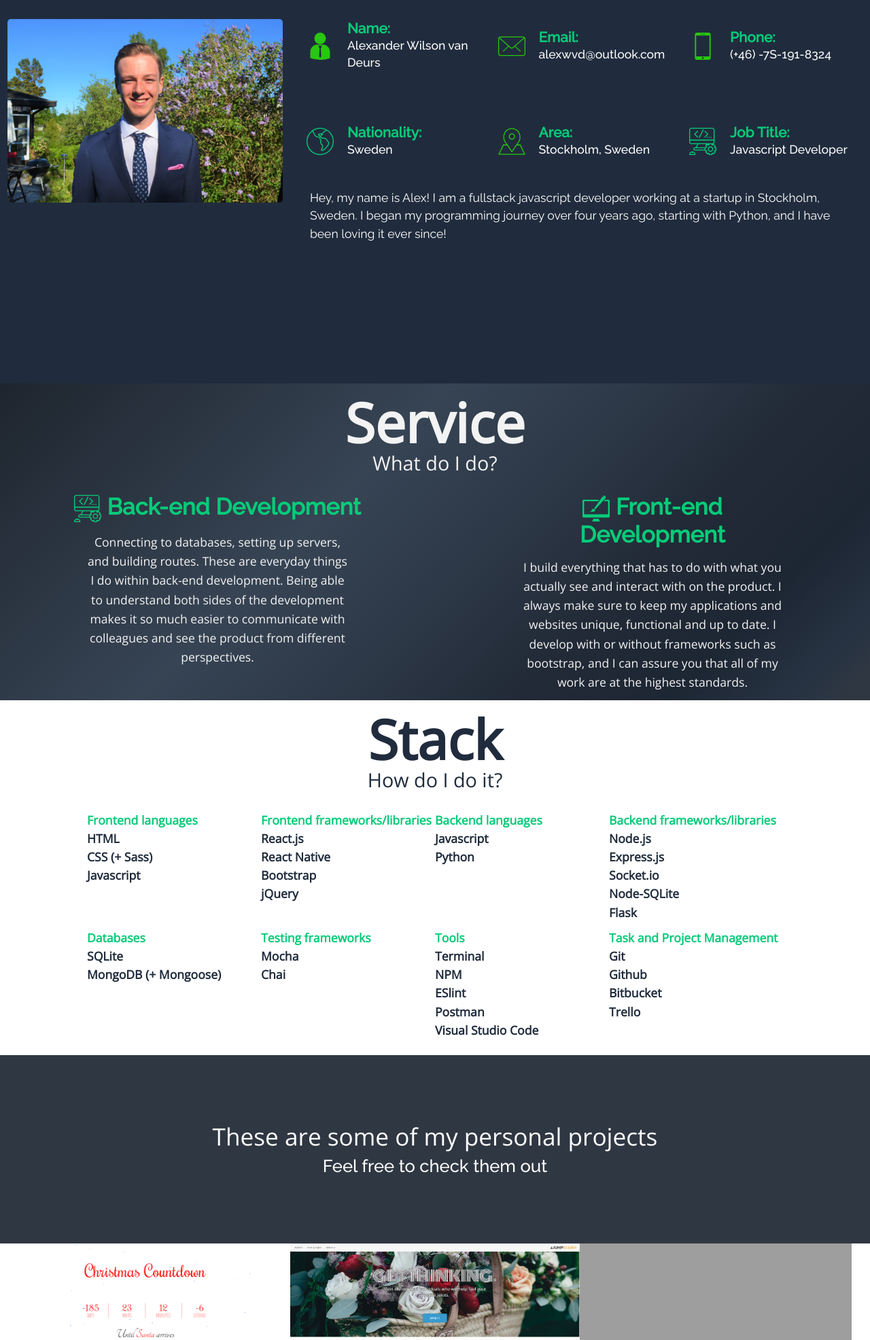
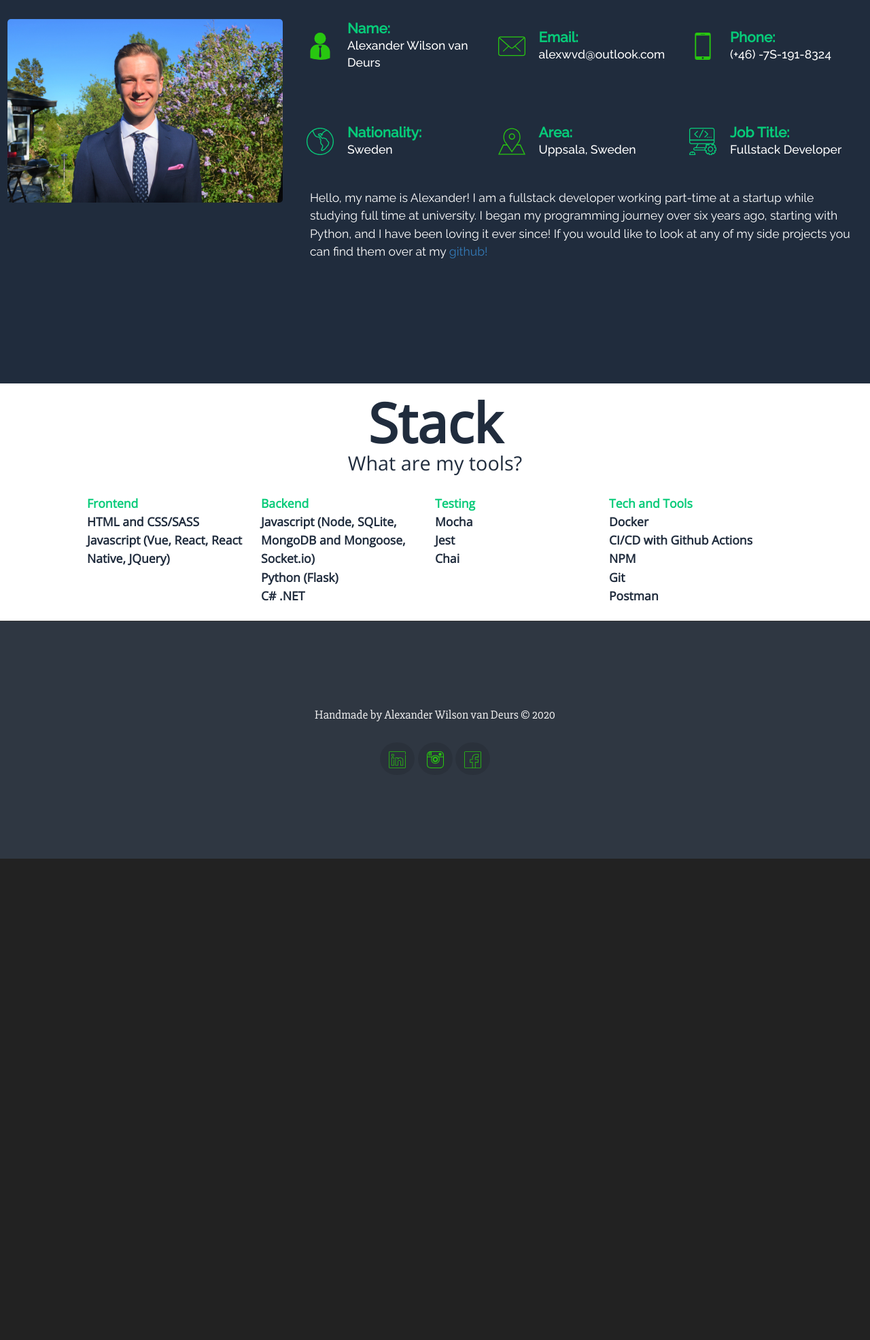
Before and after one commit to vanDeurs/portfolio, a PHP site: page / in a window 1280 px wide. Shown: the part 936-2907 px from the top of the page at 68% size. After the commit the page ends 2199 px from the top, so only its background shows below. Run offline with PHP 8.4, Linux system fonts and the light colour scheme; some libraries are stand-ins or nearby versions; some web fonts are replaced; grey boxes are pictures that could not be loaded.

Commit message:
updated website 2020 edition

```diff
--- a/index.html
+++ b/index.html
@@ -67,10 +67,10 @@
                         <img src="resources/pictures/logo2.svg" class="navbar-brand"/>
                         <li><a class="expand-right" href="#home">Home</a></li>
                         <li><a class="expand-right" href="#about">About</a></li>
-                        <li><a class="expand-right" href="#service">Service</a></li>
+                        <!-- <li><a class="expand-right" href="#service">Service</a></li> -->
                         <li><a class="expand-right" href="#stack">Stack</a></li>
-                        <li><a class="expand-right" href="#resume">Resume</a></li>
-                        <li><a class="expand-right" href="#contact">contact</a></li>
+                        <!-- <li><a class="expand-right" href="#resume">Resume</a></li> -->
+                        <!-- <li><a class="expand-right" href="#contact">contact</a></li> -->
                     </ul>
                 </div>
             </nav>
@@ -88,7 +88,7 @@
                             <h5>websites and mobile apps</h5>
                         </div>
                         <div class="hire-button">
-                            <a href="#contact">Yes, I'm available for hire</a>
+                            <a href="#about">Click on me!</a>
                         </div>
                         <div><a href="#about"><img class="mouse" src="resources/pictures/mouse.svg"/></a></div>
                     </div>
@@ -154,7 +154,7 @@
                                             <img src="resources/pictures/placeholder.svg" alt="man-logo"/>
                                             <div class="contact-info">
                                                 <h4>Area:</h4>
-                                                <p>Stockholm, Sweden</p>
+                                                <p>Uppsala, Sweden</p>
                                             </div>
                                         </div>
                                     </div>
@@ -163,13 +163,15 @@
                                             <img src="resources/pictures/coding.svg" alt="computer-icon"/>
                                             <div class="contact-info">
                                                 <h4>Job Title:</h4>
-                                                <p>Javascript Developer</p>
+                                                <p>Fullstack Developer</p>
                                             </div>
                                         </div>
                                     </div>
                                 </div>
                                 <div id="slide" class="about-block slide-in">
-                                    <p>Hey, my name is Alex! I am a fullstack javascript developer working at a startup in Stockholm, Sweden. I began my programming journey over four years ago, starting with Python, and I have been loving it ever since!</p>
+                                    <p>Hello, my name is Alexander! I am a fullstack developer working part-time at a startup while studying full time at university. I began my programming journey over six years ago, starting with Python, and I have been loving it ever since!
+                                        If you would like to look at any of my side projects you can find them over at my <a href="https://github.com/vandeurs">github!</a>
+                                    </p>
                                 </div>
                             </div>
                             </div>
@@ -180,7 +182,7 @@
         </div>
         <!-- SERVICE PAGE -->
 
-        <div class="site-wrapper" id="service">
+        <!-- <div class="site-wrapper" id="service">
             <div class="site-wrapper-inner">
                 <div class="service container-fluid">
                         <div class="col-xs-12 service-text">
@@ -197,79 +199,50 @@
                         </div>
                     </div>
                 </div>
-        </div>
+        </div> -->
 
         <div class="site-wrapper" id="stack">
             <div class="site-wrapper-inner">
                 <div class="stack container-fluid">
                     <div class="col-xs-12 stack-text">
                         <h1>Stack</h1>
-                            <h3>How do I do it?</h3>
+                        <h3>What are my tools?</h3>
                     </div>
                     <div class="stack-wrapper">
-                            <ul class="col-xs-12 col-sm-6 col-md-6 col-lg-3">
-                                <li class="ul-header">Frontend languages</li>
-                                <li>HTML</li>
-                                <li>CSS (+ Sass)</li>
-                                <li>Javascript</li>
-                            </ul>
-                            <ul class="col-xs-12 col-sm-6 col-md-6 col-lg-3">
-                                <li class="ul-header">Frontend frameworks/libraries</li>
-                                <li>React.js</li>
-                                <li>React Native</li>
-                                <li>Bootstrap</li>
-                                <li>jQuery</li>
+                        <ul class="col-xs-12 col-sm-8 col-md-8 col-lg-3">
+                            <li class="ul-header">Frontend</li>
+                            <li>HTML and CSS/SASS</li>
+                            <li>Javascript (Vue, React, React Native, JQuery)</li>
                         </ul>
 
-                            <ul class="col-xs-12 col-sm-6 col-md-6 col-lg-3">
-                                <li class="ul-header">Backend languages</li>
-                                <li>Javascript</li>
-                                <li>Python</li>
+                        <ul class="col-xs-12 col-sm-8 col-md-8 col-lg-3"">
+                            <li class="ul-header">Backend</li>
+                            <li>Javascript (Node, SQLite, MongoDB and Mongoose, Socket.io)</li>
+                            <li>Python (Flask)</li>
+                            <li>C# .NET</li>
                         </ul>
 
-                            <ul class="col-xs-12 col-sm-6 col-md-6 col-lg-3">
-                                <li class="ul-header">Backend frameworks/libraries</li>
-                                <li>Node.js</li>
-                                <li>Express.js</li>
-                                <li>Socket.io</li>
-                                <li>Node-SQLite</li>
-                                <li>Flask</li>
-                            </ul>
-
-                            <ul class="col-xs-12 col-sm-6 col-md-6 col-lg-3">
-                                <li class="ul-header">Databases</li>
-                                <li>SQLite</li>
-                                <li>MongoDB (+ Mongoose)</li>
-                            </ul>
-
-                            <ul class="col-xs-12 col-sm-6 col-md-6 col-lg-3">
-                                <li class="ul-header">Testing frameworks</li>
+                        <ul class="col-xs-12 col-sm-8 col-md-8 col-lg-3">
+                            <li class="ul-header">Testing</li>
                             <li>Mocha</li>
+                            <li>Jest</li>
                             <li>Chai</li>
                         </ul>
 
-                            <ul class="col-xs-12 col-sm-6 col-md-6 col-lg-3">
-                                <li class="ul-header">Tools</li>
-                                <li>Terminal</li>
+                        <ul class="col-xs-12 col-sm-8 col-md-8 col-lg-3">
+                            <li class="ul-header">Tech and Tools</li>
+                            <li>Docker</li>
+                            <li>CI/CD with Github Actions</li>
                             <li>NPM</li>
-                                <li>ESlint</li>
+                            <li>Git</li>
                             <li>Postman</li>
-                                <li>Visual Studio Code</li>
-                            </ul>
-
-                            <ul class="col-xs-12 col-sm-6 col-md-6 col-lg-3">
-                                <li class="ul-header">Task and Project Management</li>
-                                <li>Git</li>
-                                <li>Github</li>
-                                <li>Bitbucket</li>
-                                <li>Trello</li>
                         </ul>
                     </div>
                 </div>
             </div>
         </div>
 
-        <div class="container-fluid" id="resume">
+        <!-- <div class="container-fluid" id="resume">
             <div class="row">
                 <div class="col-xs-12 portfolio-title">
                     <div class="title-text">
@@ -360,10 +333,10 @@
                 </div>
 
             </div>
-        </div>
+        </div> -->
 
         <!-- COMMENTS PAGE -->
-        <div class="site-wrapper" id="comment">
+        <!-- <div class="site-wrapper" id="comment">
             <div class="site-wrapper-inner">
                 <div class="comment container-fluid">
                     <div class="col-xs-12 comments-text">
@@ -392,10 +365,10 @@
                         </div>
                 </div>
             </div>
-        </div>
+        </div> -->
 
         <!-- CONTACT PAGE -->
-        <section id="contact">
+        <!-- <section id="contact">
             <div class="container">
                 <div class="row">
                     <div class="col-lg-8 col-lg-offset-2 text-center contact">
@@ -403,22 +376,22 @@
                         <hr>
                         <p class="contact-p">I'm currently only accepting very few new projects. Could it be yours? Send me an email to find out. I will get back to you as soon as possible!</p>
                     </div>
-                    <!-- <div class="col-lg-4 col-lg-offset-2 text-center">
+                    <!- <div class="col-lg-4 col-lg-offset-2 text-center">
                         <img src="resources/pictures/phone-call.svg" class="contact-icon" alt="phone-icon">
                         <p class="contact-p">(+46)-7S-191-8S24</p>
                     </div> -->
-                    <div class="col-lg-12 text-center">
+                    <!-- <div class="col-lg-12 text-center">
                         <img src="resources/pictures/mail.svg" class="contact-icon contact-icon-2" alt="mail-icon">
                         <p class="contact-p">alexwvd@outlook.com</p>
                     </div>
                 </div>
             </div>
-        </section>
+        </section> -->
                 <!-- PORTFOLIO PAGE -->
         <footer>
             <div class="footer">
                 <div class="footer-text">
-                    <p>Handmade by Alexander Wilson van Deurs &copy; 2018 </p>
+                    <p>Handmade by Alexander Wilson van Deurs &copy; 2020 </p>
                 </div>
                 <div class="social-media">
                     <a href="https://www.linkedin.com/in/alexander-wilson-van-deurs-aa07b1144/" target="_blank"><img src="resources/pictures/linkedin.svg" alt=""/></a>
--- a/resources/css/style.css
+++ b/resources/css/style.css
@@ -740,7 +740,7 @@ img.navbar-brand {
     /* background: linear-gradient(to bottom, rgba(247,247,251,1) 0%,rgba(247,247,251,1) 7%,rgba(247,247,251,1) 12%,rgba(255,255,255,1) 12%,rgba(247,247,251,1) 30%,rgba(240,239,247,1) 54%,rgba(238,235,245,1) 75%,rgba(234,230,242,1) 100%); */
     padding-top: 1%;
     padding-bottom: 1%;
-    min-height: 500px;
+    min-height: 300px;
 }
 
 .stack-text {
```
Lines whose indentation alone changed are shown as unchanged.
